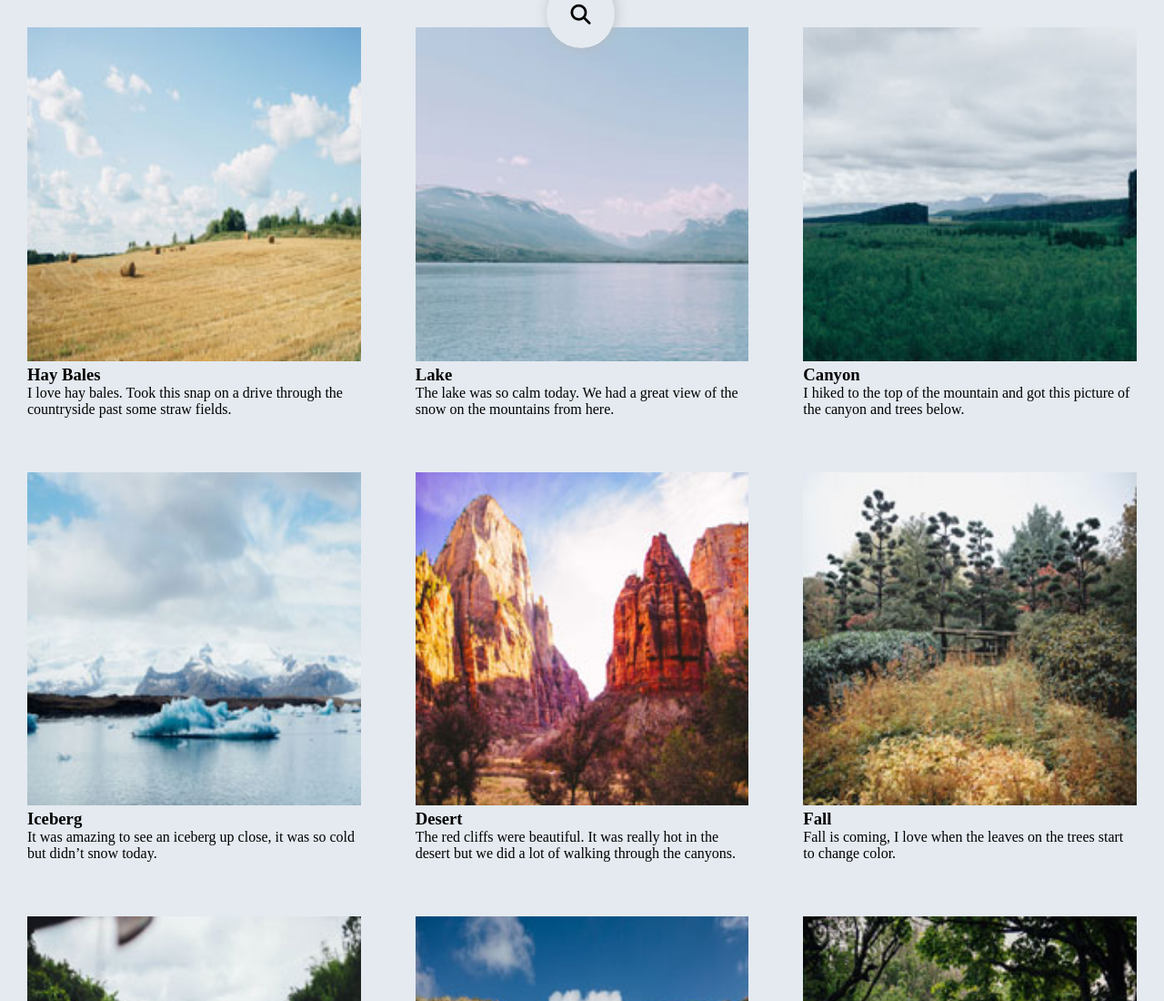
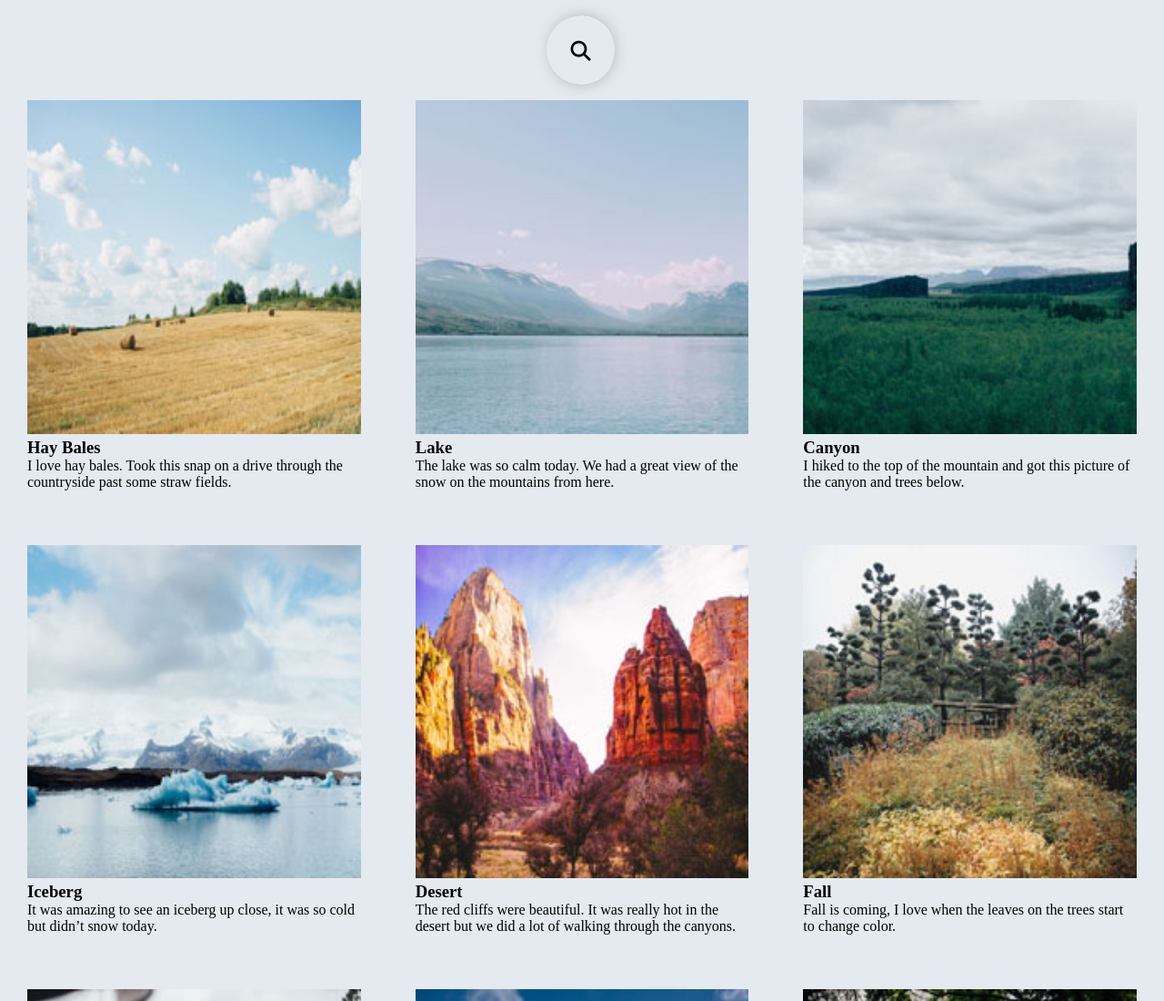
Before and after one commit to prycedom/Unit-5, a plain HTML site: page index.html in a window 1280 px wide. Shown: the top 1100 px of the page at 91% size. Drawn offline with Linux system fonts and the light colour scheme.

Commit message:
Positioned the searchbar

```diff
--- a/css/styles.css
+++ b/css/styles.css
@@ -1,7 +1,7 @@
 
 *{
   margin: 0;
-  padding: 0;
+  padding-top: 0;
 }
 
 body {
@@ -15,7 +15,7 @@ body {
   top: 0%;
   left: 50%;
   transform: translate(-50%, -50%);
-  margin-top: 15px;
+  margin-top: 55px;
 }
 .searchbox{
   position: relative;
@@ -51,6 +51,7 @@ body {
   transform: translate(-50%, -50%);
   font-size: 22px;
   transition: all 0.5s linear;
+
 }
 .searchbox .input.active-width{
   width: 275px;
@@ -63,6 +64,7 @@ body {
 .main-thumbnails {
   display: flex;
   flex-wrap: wrap;
+  padding-top: 80px;
 }
 
 .thumbnails {
```
